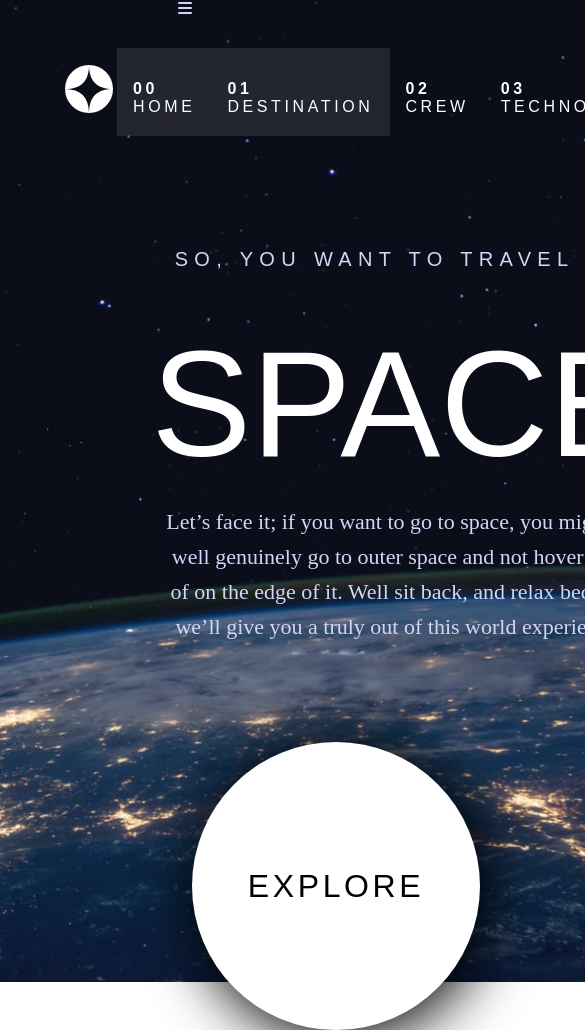
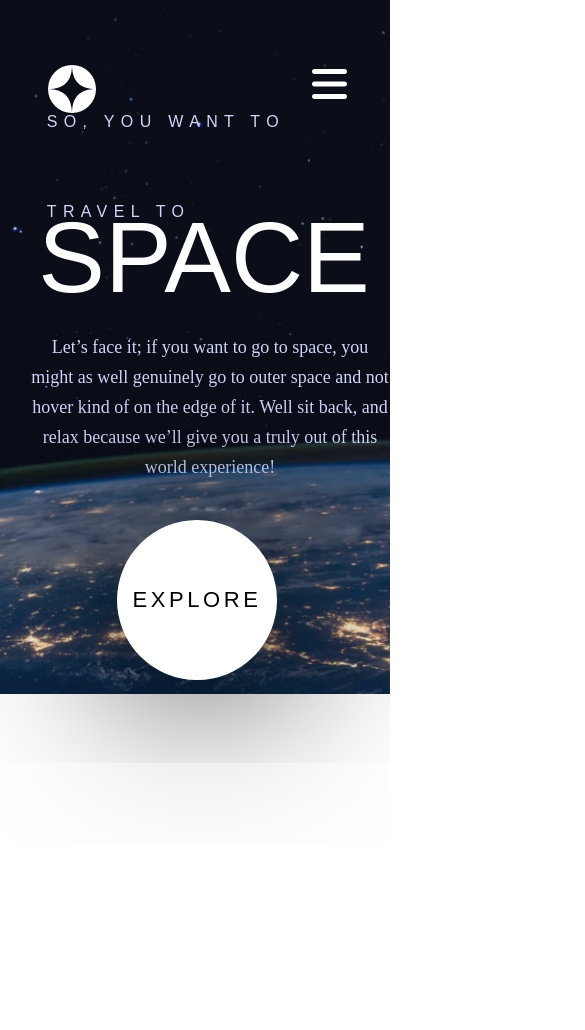
Before and after one commit to DylanYoan/space-tourism-website-main, a plain HTML site: page starter-code/index.html in a window 390 px wide. Shown: the top 1030 px of the page, 585 px wide, since content can reach past the window. After the commit the page ends 844 px from the top, so only its background shows below. Drawn offline with nearby package versions, Linux system fonts and the light colour scheme; files whose address does not match are found by name; a web font is replaced by a local one.

Commit message:
Responsive Landing Page

```diff
--- a/starter-code/css/style.css
+++ b/starter-code/css/style.css
@@ -33,6 +33,16 @@ body {
     background-size: cover;
     background-repeat: no-repeat;
     }
+
+}
+
+@media only screen and (max-width: 425px) {
+  body {
+    background-image: url("file:///C:/Users/USER/Documents/Practicas/space-tourism-website-main/starter-code/assets/home/background-home-mobile.jpg");
+
+    background-size: cover;
+  }
+
 
 }
 
@@ -124,8 +134,9 @@ body {
 
 .nav__logo {
   display: block;
-  margin: 65px;
-  float: left;
+  position: absolute;
+  margin-top: 65px;
+  margin-left: 3rem;
   z-index: 10;
 }
 
@@ -176,6 +187,12 @@ li.active {
 }
 
 nav #icon {
+  color: var(--titles-color);
+  font-size: 40px;
+  float: right;
+  margin-top: 4rem;
+  margin-left: 110%;
+  cursor: pointer;
   display: none;
 }
 
@@ -193,12 +210,12 @@ nav #icon {
 @media only screen and (max-width: 768px) {
   .nav__item {
     letter-spacing: none;
-    margin-left: 1rem;
-    margin-right: 1rem;
+    margin-left: 2rem;
+    margin-right: .5rem;
   }
 
   .nav__list {
-    width: 70%;
+    width: 80%;
   }
 
   .hr {
@@ -208,6 +225,32 @@ nav #icon {
   nav #icon {
     display: none;
   }
+
+  span {
+    margin-right: 2px;
+  }
+}
+
+@media only screen and (max-width: 725px) {
+  .nav__list {
+    display: none;
+    width: 100%;
+    -webkit-backdrop-filter: blur(15px);
+    backdrop-filter: blur(15px);
+    background-color: rgba(255, 255, 255, 0.1);
+  }
+
+  nav #icon {
+    display: flex;
+  }
+
+
+}
+
+@media only screen and (max-width: 425px) {
+  nav #icon {
+    margin-left: 80%;
+  }
 }
 
 /* Main */
@@ -216,7 +259,7 @@ nav #icon {
   position: absolute;
   width: 30rem;
   height: 25rem;
-  margin-top: 8rem;
+  margin-top: 15rem;
   margin-left: 17rem;
 }
 
@@ -246,10 +289,10 @@ p {
   line-height: 35px;
 }
 
-@media only screen and (max-width: 768px) {
+@media only screen and (max-width: 1100px) {
   #main {
     margin-top: 2rem;
-    margin-left: 10rem;
+    margin-left: 25%;
     align-items: center;
     justify-content: center;
 
@@ -277,14 +320,51 @@ p {
   }
 }
 
+@media only screen and (max-width: 768px) {
+  #main {
+    margin-top: 1rem;
+    margin-left: 20%;
+  }
+}
+
+@media only screen and (max-width: 425px) {
+  #main {
+    margin-top: 2rem;
+    width: 15rem;
+  }
+
+  h1 {
+    margin-left: 5%;
+    font-size: 100px;
+    height: 150px;
+  }
+
+  .main__h2 {
+    margin-top: 1rem;
+    margin-left: -13%;
+    height: 30px;
+    width: 20rem;
+    font-size: 16px;
+    letter-spacing: none;
+    line-height: none;
+  }
+
+  .main__p {
+    font-size: 18px;
+    margin-left: -20%;
+    width: 150%;
+    letter-spacing: none;
+    line-height: 30px;
+  }
+}
 /* Button */
 
 .container__btn {
   position: relative;
   width: 15rem;
   height: 15rem;
-  margin-top: 12rem;
-  margin-left: 75rem;
+  margin-top: 20rem;
+  margin-left: 65%;
 }
 
 .main__btn {
@@ -296,12 +376,52 @@ p {
   font-size: var(--typography-h4);
   text-transform: uppercase;
   letter-spacing: 2.7pt;
-  box-shadow: 5px 5px 60px 4px black;
+  box-shadow: 5px 5px 180px 5px black;
+}
+
+.main__btn:hover {
+  box-shadow: 20px 20px 150px 100px black;
+  transition: .5s ease-in-out;
+}
+
+@media only screen and (max-width: 1300px) {
+  .container__btn {
+    margin-left: 70%;
+  }
+}
+
+@media only screen and (max-width: 1100px) {
+  .container__btn {
+    margin-top: 35rem;
+    margin-left: 35%;
+  }
 }
 
 @media only screen and (max-width: 768px) {
   .container__btn {
-    margin-top: 35rem;
-    margin-left: 12rem;
+    margin-top: 32rem;
+    margin-left: 35%;
+    width: 10rem;
+    height: 10rem;
+  }
+
+  .main__btn {
+    width: 15rem;
+    height: 15rem;
   }
 }
+
+@media only screen and (max-width: 425px) {
+  .container__btn {
+    margin-top: 26rem;
+    margin-left: 30%;
+  }
+
+  .main__btn {
+    width: 10rem;
+    height: 10rem;
+    font-size: 22px;
+  }
+
+
+}
--- a/starter-code/index.html
+++ b/starter-code/index.html
@@ -6,7 +6,6 @@
 
   <link rel="stylesheet" href="css/style.css">
   <link rel="icon" type="image/png" sizes="32x32" href="./assets/favicon-32x32.png">
-  <script src="https://use.fontawesome.com/89622e9ca7.js"></script>
 
   <title>Frontend Mentor | Space tourism website</title>
 </head>
@@ -22,16 +21,14 @@
         <ul class="nav__list">
           <div class="hr"></div>
 
-          <li class="nav__item"><a href="#home" class="nav__link"><span>00</span> Home</a></li>
-          <li class="nav__item"><a href="#destination" class="nav__link"><span>01</span> Destination</a></li>
-          <li class="nav__item"><a href="#crew" class="nav__link"><span>02</span> Crew</a></li>
-          <li class="nav__item"><a href="#technology" class="nav__link"><span>03</span> Technology</a></li>
+          <li class="nav__item"><a href="index.html" class="nav__link"><span>00</span> Home</a></li>
+          <li class="nav__item"><a href="destination-moon.html" class="nav__link"><span>01</span> Destination</a></li>
+          <li class="nav__item"><a href="crew-commander.html" class="nav__link"><span>02</span> Crew</a></li>
+          <li class="nav__item"><a href="technology-vehicle.html" class="nav__link"><span>03</span> Technology</a></li>
         </ul>
-
-
       </div>
 
-      <label for="icon">
+      <label id="icon">
         <i class="fas fa-bars"></i>
       </label>
     </nav>
@@ -53,6 +50,7 @@
 
 
 <script src="http://code.jquery.com/jquery-3.3.1.js"></script>
+<script src="https://kit.fontawesome.com/2db48d7766.js" crossorigin="anonymous"></script>
 <script src="js/nav.js"></script>
 
 </script>
--- a/starter-code/js/nav.js
+++ b/starter-code/js/nav.js
@@ -1,3 +1,4 @@
+// Active
 
 $(document).ready(function(){
     $('li').on('click', function(){
```
